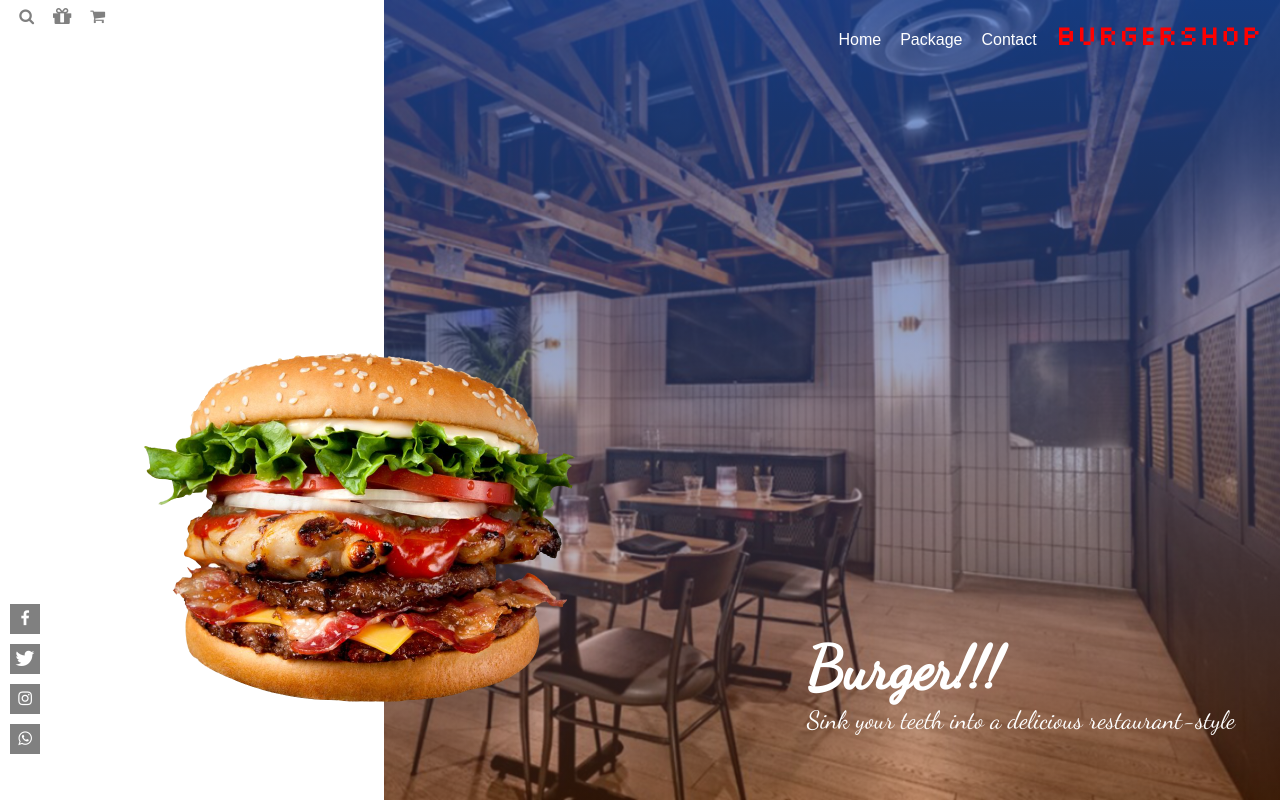
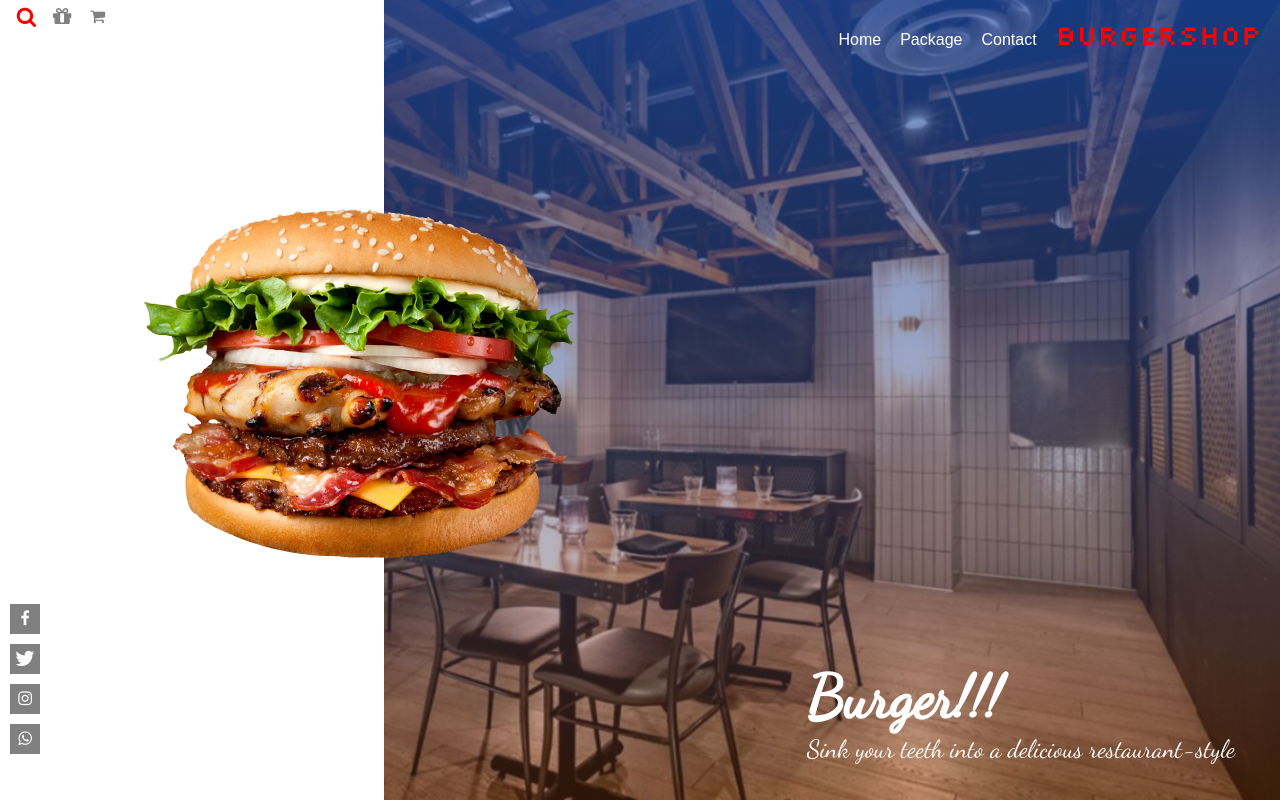
Before and after one commit to TahmidMuntaser/Demo_WebPage, a plain HTML site: page index.html in a window 1280 px wide. In both pictures the pointer is over the icon 26 px from the left and 16 px from the top of the page. Drawn offline with Linux system fonts and the light colour scheme.

Commit message:
Update 1.2
Fixed Text overflow

```diff
--- a/style.css
+++ b/style.css
@@ -52,6 +52,12 @@ header{
 
     color: grey;
 
+}
+
+.nav-icon ul li i:hover{
+    color: red;
+    transform: scale(1.3);
+    transition: all 1s;
 }
 
 .nav-right{
@@ -143,14 +149,16 @@ header{
 
 .text{
     position: absolute;
-
-    bottom: 9%;
+    bottom: 5%;
     right: 5%;
+    padding-left: 30%;
 
 }
+
+
 .display{
     position: absolute;
-    bottom: 5%;
+    bottom: 25%;
     left: -30%;
 
 }
```
